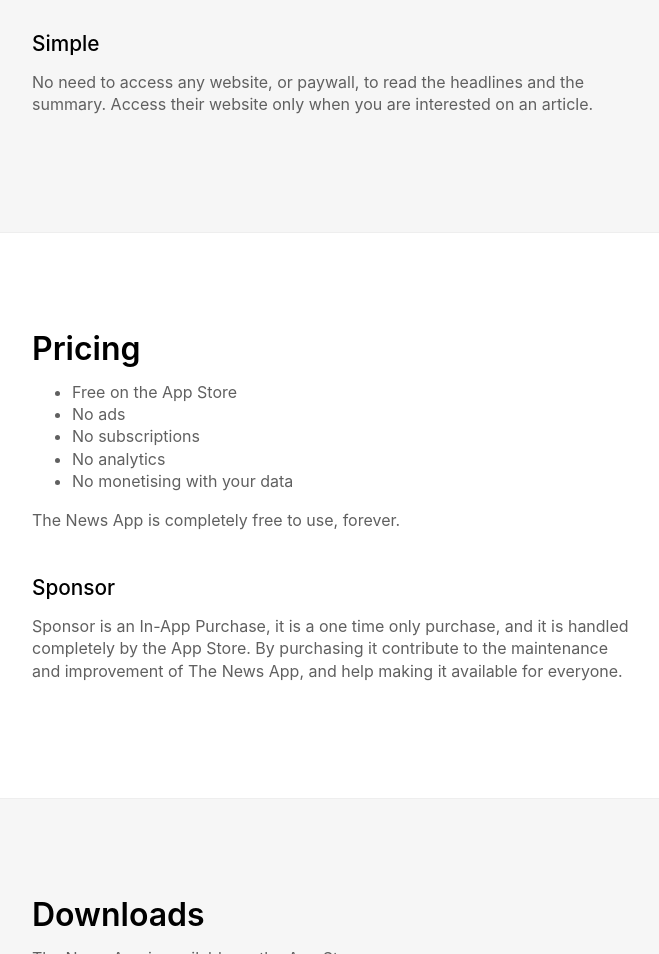
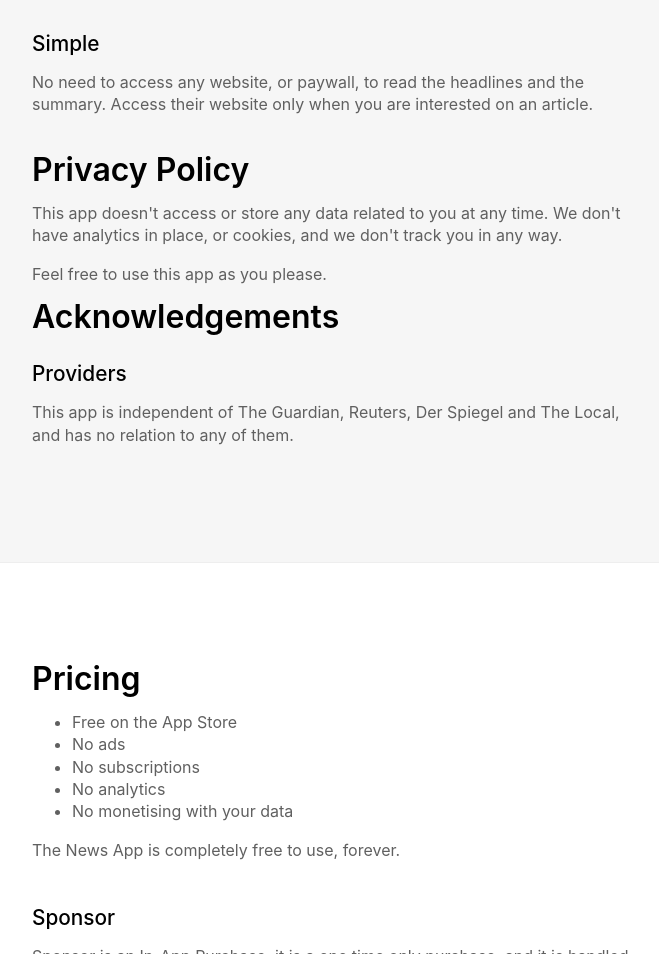
Before and after one commit to appthenews/about, a plain HTML site: page index.html in a window 1280 px wide. Shown: the part 1219-2173 px from the top of the page, without its empty margins (308-967 px from the left). Drawn offline with Linux system fonts and the light colour scheme.

Commit message:
Update index

```diff
--- a/index.html
+++ b/index.html
@@ -50,6 +50,19 @@
                 <p>
                     No need to access any website, or paywall, to read the headlines and the summary. Access their website only when you are interested on an article.
                 </p>
+            <br />
+        <h2>Privacy Policy</h2>
+            <p>
+                This app doesn't access or store any data related to you at any time. We don't have analytics in place, or cookies, and we don't track you in any way.
+            </p>
+            <p>
+                Feel free to use this app as you please.
+            </p>
+        <h2>Acknowledgements</h2>
+            <h3>Providers</h3>
+                <p>
+                    This app is independent of The Guardian, Reuters, Der Spiegel and The Local, and has no relation to any of them.
+                </p>
     </div>
 </div>
 
```
